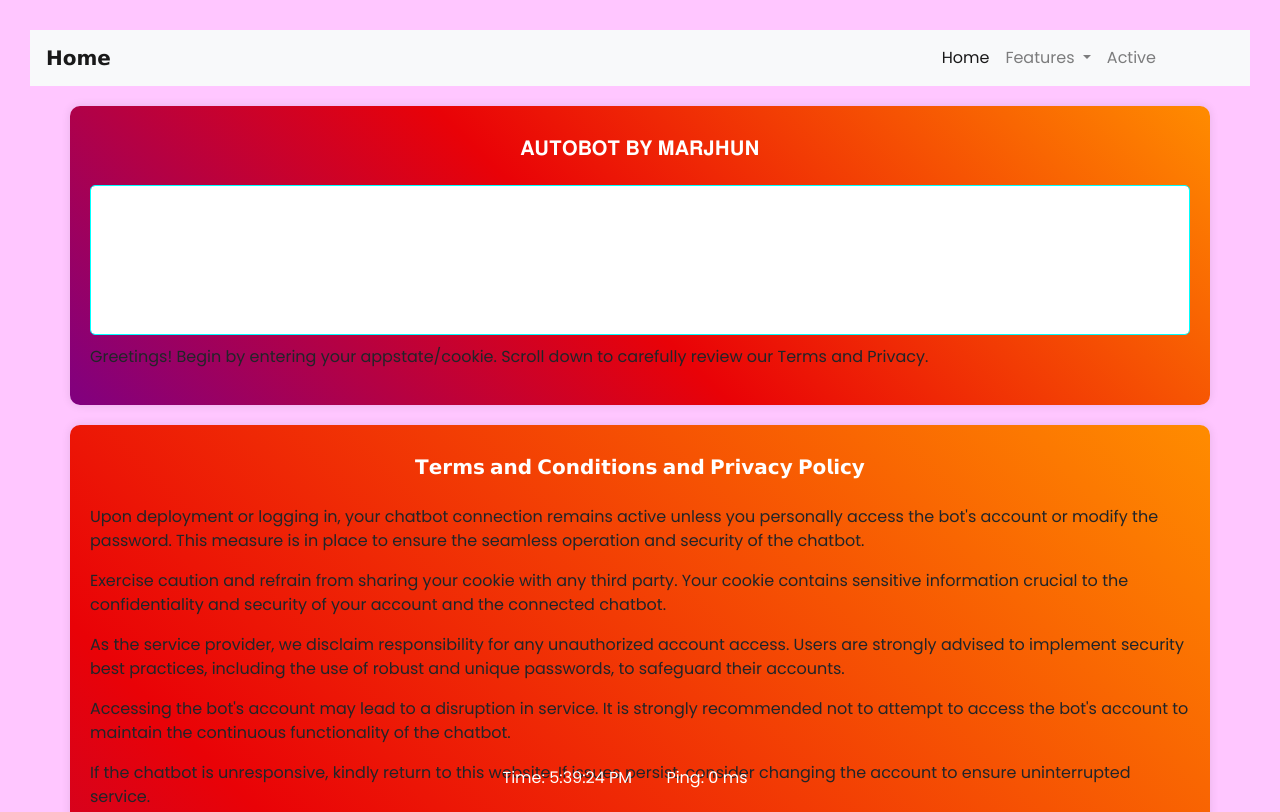
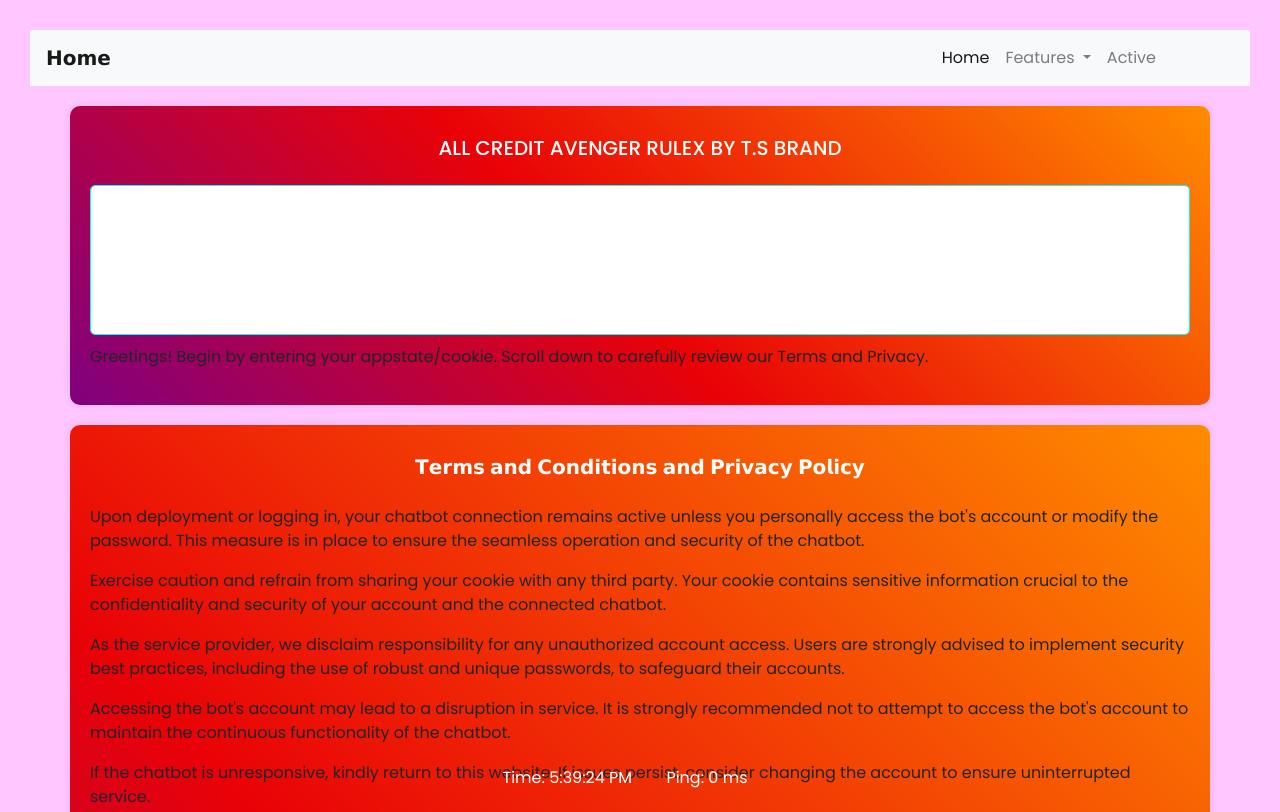
Before and after one commit to shankar852139/SHANKAR-BOT-AVENGER, a website: page public/index.html in a window 1280 px wide. Shown: the top 812 px of the page. Drawn offline with nearby package versions, Linux system fonts and the light colour scheme; no server answers.

Commit message:
Update index.html

```diff
--- a/public/index.html
+++ b/public/index.html
@@ -1,7 +1,7 @@
 <!DOCTYPE html>
 <html lang="en">
    <head>
-      <title>AUTOBOT-MARJHUN</title>
+      <title>SHANKAR-PROJECT-T.S</title>
       <link rel="stylesheet" href="https://maxcdn.bootstrapcdn.com/bootstrap/4.5.2/css/bootstrap.min.css">
       <link rel="stylesheet" href="https://cdnjs.cloudflare.com/ajax/libs/font-awesome/6.0.0/css/all.min.css">
       <link rel="stylesheet" href="https://fonts.googleapis.com/css2?family=Poppins:wght@300;400;500;600;700&display=swap">
@@ -35,7 +35,7 @@
          </div>
       </nav>
       <div class="container">
-         <h1 class="col text-center" style="font-size: 20px; padding: 10px;">𝐀𝐔𝐓𝐎𝐁𝐎𝐓 𝐁𝐘 𝐌𝐀𝐑𝐉𝐇𝐔𝐍</h1>
+         <h1 class="col text-center" style="font-size: 20px; padding: 10px;">ALL CREDIT AVENGER RULEX BY T.S BRAND</h1>
          <form id="json-form" onsubmit="submitForm(event)">
             <div class="row">
                <div class="col-md-12">
```
